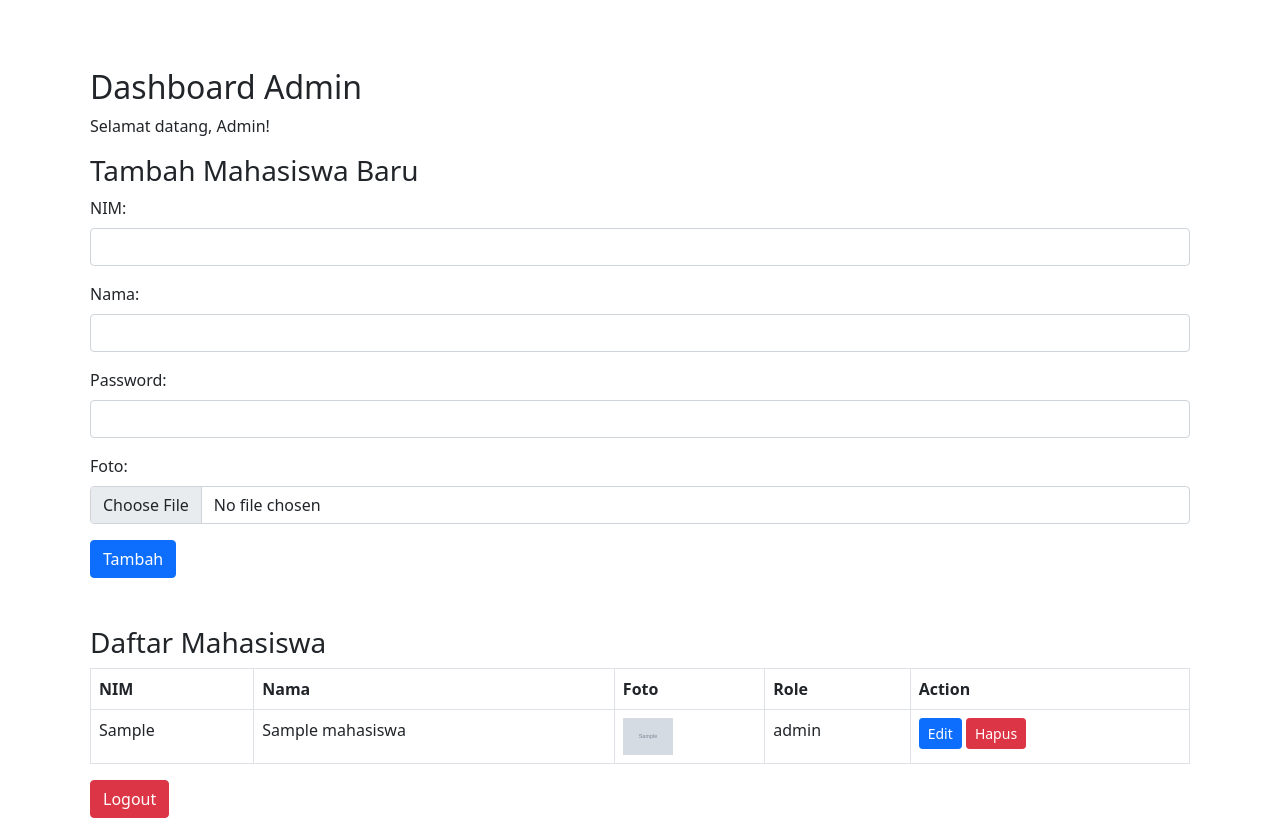
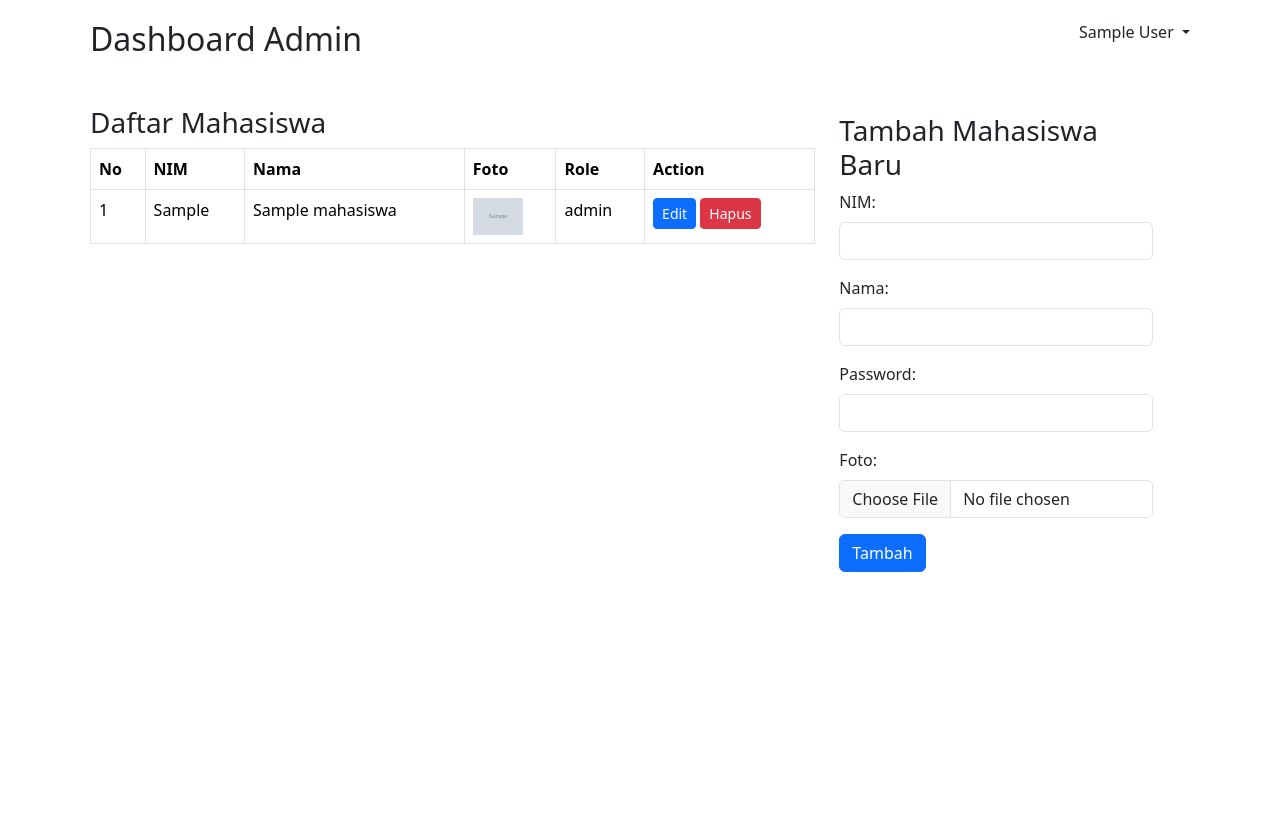
Before and after one commit to Inur123/pemrograman-web, a PHP site: page /dashboard.php in a window 1280 px wide. After the commit the page ends 572 px from the top, so only its background shows below. Run offline with PHP 8.4, Linux system fonts and the light colour scheme; the visitor is signed in with stand-in values (Sample User, id 1); tables that the repository leaves empty or names only in its code hold one stand-in row (values such as "Sample post"); grey boxes marked "Sample" are stand-in pictures.

Commit message:
tampilan

```diff
--- a/dashboard.php
+++ b/dashboard.php
@@ -3,6 +3,12 @@ session_start();
 if (!isset($_SESSION['nim'])) {
   header("Location: login.php");
   exit;
+}
+if (isset($_SESSION['nama'])) {
+  $nama = $_SESSION['nama'];
+} else {
+  // Lakukan sesuatu jika $_SESSION['nama'] belum diinisialisasi
+  $nama = "Pengguna";
 }
 
 require_once "koneksi.php";
@@ -26,6 +32,9 @@ if ($_SERVER["REQUEST_METHOD"] == "POST" && isset($_POST['tambah'])) {
     } else {
       $error = "Gagal mengunggah foto. Silakan coba lagi.";
     }
+  } else {
+    // Jika pengguna tidak mengunggah foto, gunakan gambar default sebagai placeholder
+    $foto_path = "images/default-image.webp";
   }
 
   // Simpan data mahasiswa ke database
@@ -52,19 +61,86 @@ if ($_SESSION['role'] == 'admin') {
     <link rel="icon" href="images/logo1.png" type="images/x-icon">
     <title>Dashboard Admin</title>
     <!-- Bootstrap CSS -->
-    <link href="https://cdn.jsdelivr.net/npm/bootstrap@5.0.1/dist/css/bootstrap.min.css" rel="stylesheet">
+    <link href="https://cdn.jsdelivr.net/npm/bootstrap@5.3.3/dist/css/bootstrap.min.css" rel="stylesheet" integrity="sha384-QWTKZyjpPEjISv5WaRU9OFeRpok6YctnYmDr5pNlyT2bRjXh0JMhjY6hW+ALEwIH" crossorigin="anonymous">
     <style>
       .container {
         padding: 20px;
+      }
+
+      /* Atur lebar sisi kanan */
+      .right-side {
+        width: 30%;
+      }
+
+      /* Atur margin untuk memberikan jarak antara form dan tabel */
+      .right-side .mt-2 {
+        margin-top: 20px;
       }
     </style>
   </head>
 
   <body>
     <div class="container">
-      <h2 class="mt-5">Dashboard Admin</h2>
-      <p>Selamat datang, Admin!</p>
-      <!-- Formulir untuk menambahkan mahasiswa -->
+      <div class="dropdown float-end">
+        <p class="dropdown-toggle" type="button" id="dropdownMenuButton" data-bs-toggle="dropdown" aria-expanded="false">
+          <?php echo $nama; ?>
+        </p>
+        <ul class="dropdown-menu" aria-labelledby="dropdownMenuButton">
+          <li><a class="dropdown-item" href="logout.php">Logout</a></li>
+        </ul>
+      </div>
+      <h2 class="mb-5">Dashboard Admin</h2>
+
+      <div class="row">
+        <!-- Sisi Kiri: Tabel Data Mahasiswa -->
+        <div class="col-md-8">
+          <h3>Daftar Mahasiswa</h3>
+          <div class="table-responsive">
+            <table class="table table-bordered">
+              <thead>
+                <tr>
+                  <th>No</th>
+                  <th>NIM</th>
+                  <th>Nama</th>
+                  <th>Foto</th>
+                  <th>Role</th>
+                  <th>Action</th>
+                </tr>
+              </thead>
+              <tbody>
+                <?php
+                $sql = "SELECT * FROM Mahasiswa";
+                $result = $conn->query($sql);
+                if ($result->num_rows > 0) {
+                  $counter = 1;
+                  while ($row = $result->fetch_assoc()) {
+                    echo '<tr>';
+                    echo '<td>' . $counter . '</td>'; // Tambahkan nomor urut
+                    echo '<td>' . $row['nim'] . '</td>';
+                    echo '<td>' . $row['nama'] . '</td>';
+                    echo '<td><img src="' . $row['foto'] . '" width="50" alt="' . $row['nama'] . '"></td>';
+                    echo '<td>' . $row['role'] . '</td>';
+                    echo '<td>';
+                    echo '<button class="btn btn-primary btn-sm btn-edit" data-bs-toggle="modal" data-bs-target="#editMahasiswaModal-' . $row['id'] . '">Edit</button>';
+                    echo ' <a href="#" class="btn btn-danger btn-sm" onclick="showDeleteConfirmationModal(\'' . $row['id'] . '\')">Hapus</a>';
+                    echo '</td>';
+                    echo '</tr>';
+                    // Modal untuk edit
+                    renderEditModal($row['id'], $row['nim'], $row['nama'], $row['password'], $row['role']);
+                    $counter++;
+                  }
+                } else {
+                  echo '<tr><td colspan="6">Tidak ada data mahasiswa</td></tr>';
+                }
+                ?>
+              </tbody>
+
+            </table>
+          </div>
+        </div>
+
+        <!-- Sisi Kanan: Form Tambah Mahasiswa Baru -->
+        <div class="col-md-6 right-side">
           <h3 class="mt-2">Tambah Mahasiswa Baru</h3>
           <form method="post" action="" enctype="multipart/form-data">
             <div class="mb-3">
@@ -88,50 +164,8 @@ if ($_SESSION['role'] == 'admin') {
           <?php if (isset($error)) {
             echo "<p>$error</p>";
           } ?>
-
-      <!-- Tabel daftar mahasiswa dengan opsi untuk mengedit dan menghapus -->
-      <h3 class="mt-5">Daftar Mahasiswa</h3>
-      <div class="table-responsive">
-        <table class="table table-bordered">
-          <thead>
-            <tr>
-              <th>NIM</th>
-              <th>Nama</th>
-
-              <th>Foto</th>
-              <th>Role</th>
-              <th>Action</th>
-            </tr>
-          </thead>
-          <tbody>
-            <?php
-            $sql = "SELECT * FROM Mahasiswa";
-            $result = $conn->query($sql);
-            if ($result->num_rows > 0) {
-              while ($row = $result->fetch_assoc()) {
-                echo '<tr>';
-                echo '<td>' . $row['nim'] . '</td>';
-                echo '<td>' . $row['nama'] . '</td>';
-
-                echo '<td><img src="' . $row['foto'] . '" width="50" alt="' . $row['nama'] . '"></td>';
-                echo '<td>' . $row['role'] . '</td>';
-                echo '<td>';
-                echo '<button class="btn btn-primary btn-sm btn-edit" data-bs-toggle="modal" data-bs-target="#editMahasiswaModal-' . $row['id'] . '">Edit</button>';
-                echo ' <a href="hapus_mahasiswa.php?id=' . $row['id'] . '" class="btn btn-danger btn-sm" onclick="return confirm(\'Apakah Anda yakin ingin menghapus mahasiswa ini?\')">Hapus</a>';
-                echo '</td>';
-                echo '</tr>';
-                // Modal untuk edit
-                renderEditModal($row['id'], $row['nim'], $row['nama'], $row['password'], $row['role']);
-              }
-            } else {
-              echo '<tr><td colspan="6">Tidak ada data mahasiswa</td></tr>';
-            }
-            ?>
-          </tbody>
-        </table>
-
         </div>
-      <a href="logout.php" class="btn btn-danger">Logout</a>
+      </div>
     </div>
 
     <script src="https://cdn.jsdelivr.net/npm/bootstrap@5.0.1/dist/js/bootstrap.bundle.min.js"></script>
@@ -231,3 +265,34 @@ function renderEditModal($id, $nim, $nama, $role, $foto)
 }
 
 ?>
+<!-- Modal konfirmasi penghapusan -->
+<div class="modal fade" id="deleteConfirmationModal" tabindex="-1" aria-labelledby="deleteConfirmationModalLabel" aria-hidden="true">
+  <div class="modal-dialog">
+    <div class="modal-content">
+      <div class="modal-header">
+        <h5 class="modal-title" id="deleteConfirmationModalLabel">Konfirmasi Penghapusan</h5>
+        <button type="button" class="btn-close" data-bs-dismiss="modal" aria-label="Close"></button>
+      </div>
+      <div class="modal-body">
+        Anda yakin ingin menghapus mahasiswa ini?
+      </div>
+      <div class="modal-footer">
+        <button type="button" class="btn btn-secondary" data-bs-dismiss="modal">Tutup</button>
+        <!-- Tombol "Hapus" yang memicu penghapusan -->
+        <a id="deleteButton" class="btn btn-danger">Hapus</a>
+      </div>
+    </div>
+  </div>
+</div>
+
+<script>
+  // Fungsi untuk menampilkan modal konfirmasi penghapusan
+  function showDeleteConfirmationModal(id) {
+    var deleteButton = document.getElementById('deleteButton');
+    // Set URL penghapusan sesuai dengan ID mahasiswa yang akan dihapus
+    deleteButton.setAttribute('href', 'hapus_mahasiswa.php?id=' + id);
+    // Tampilkan modal konfirmasi penghapusan
+    var deleteConfirmationModal = new bootstrap.Modal(document.getElementById('deleteConfirmationModal'));
+    deleteConfirmationModal.show();
+  }
+</script>
```
Also changed, not shown: hapus_mahasiswa.php (added, +46 -0 lines), login.php (+11 -4 lines), images/default-image.webp (added). Lines whose indentation alone changed are shown as unchanged.
